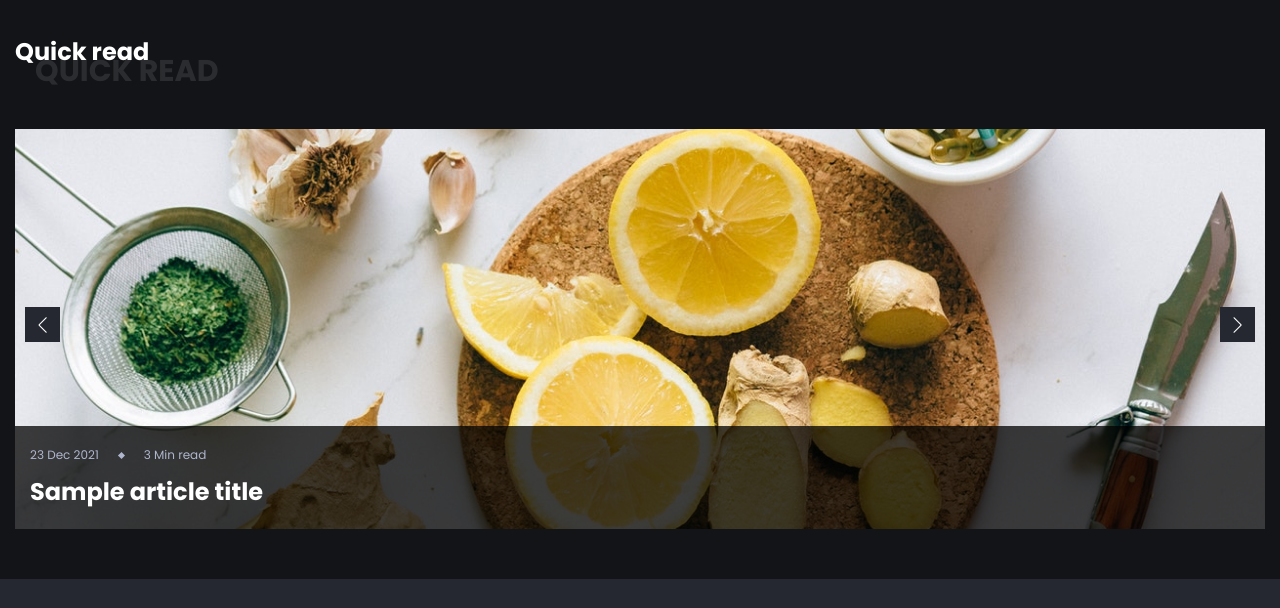
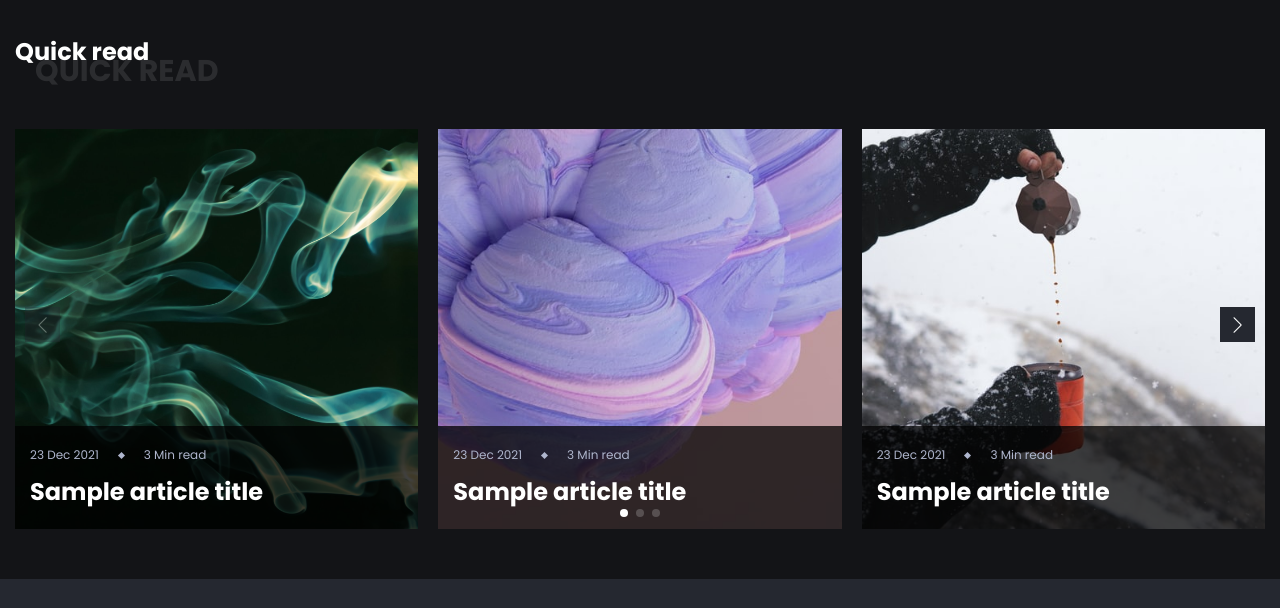
Before and after one commit to Noroff-FEU-Assignments/project-exam-1-RamtinMoshtagh, a plain HTML site: page index.html in a window 1280 px wide. Shown: the part 800-1408 px from the top of the page. Drawn offline with nearby package versions, Linux system fonts and the light colour scheme.

Commit message:
error and bugs
Implementing the swiper bundle from
"Copyright 2014-2023 Vladimir Kharlampidi"

```diff
--- a/index.html
+++ b/index.html
@@ -4,11 +4,12 @@
     <meta charset="UTF-8">
     <meta http-equiv="X-UA-Compatible" content="IE=edge">
     <meta name="viewport" content="width=device-width, initial-scale=1.0">
-    <title> Home</title>
+    <title>Newsly | Home</title>
     <link rel="icon" type="image/png" sizes="32x32" href="./assets/images/favicon.png">
     <link href="https://cdn.jsdelivr.net/npm/remixicon@2.5.0/fonts/remixicon.css" rel="stylesheet">
-    <link rel="stylesheet" href="css/swiper-bundle.css"/>
+    <link rel="stylesheet" href="css/swiper-bundle.min.css"/>
     <link rel="stylesheet" href="css/main.css">
+</head>
 </head>
 <body>
     <header class=" header" id="header">
@@ -93,7 +94,7 @@
                     </div>
                 </a>
                 <a href="./post.html" class="article featured-article featured-article-2">
-                    <img src="/resources/img/featured-1.jpg" alt="" class="article-image">
+                    <img src="/resources/img/featured-2.jpg" alt="" class="article-image">
                     <span class="article-category">Food</span>
                     <div class="article-data-container">
                         <div class="article-data">
@@ -124,7 +125,7 @@
                 <div class="swiper">
                     <div class="swiper-wrapper">
                         <a href="#" class="article swiper-slide">
-                            <img src="/resources/img/featured-3.jpg" alt="" class="article-image">
+                            <img src="/resources/img/quick_read_1.jpeg" alt="" class="article-image">
                             <div class="article-data-container">
                                 <div class="article-data">
                                     <span>23 Dec 2021</span>
@@ -135,7 +136,17 @@
                             </div>
                         </a>
                         <a href="#" class="article swiper-slide">
-                            <img src="/resources/img/featured-3.jpg" alt="" class="article-image">
+                            <img src="/resources/img/quick_read_2.jpeg" alt="" class="article-image">
+                            <div class="article-data-container">
+                                <div class="article-data">
+                                    <span>23 Dec 2021</span>
+                                    <span class="article-data-spacer"></span>
+                                    <span>3 Min read</span>
+                                </div>
+                                <h3 class="title article-title">Sample article title</h3>
+                            </div>
+                        <a href="#" class="article swiper-slide">
+                            <img src="/resources/img/quick_read_3.jpeg" alt="" class="article-image">
                             <div class="article-data-container">
                                 <div class="article-data">
                                     <span>23 Dec 2021</span>
@@ -146,7 +157,7 @@
                             </div>
                         </a>
                         <a href="#" class="article swiper-slide">
-                            <img src="/resources/img/featured-3.jpg" alt="" class="article-image">
+                            <img src="/resources/img/quick_read_4.jpeg" alt="" class="article-image">
                             <div class="article-data-container">
                                 <div class="article-data">
                                     <span>23 Dec 2021</span>
@@ -156,6 +167,18 @@
                                 <h3 class="title article-title">Sample article title</h3>
                             </div>
                         </a>
+                        <a href="#" class="article swiper-slide">
+                            <img src="/resources/img/quick_read_5.jpeg" alt="" class="article-image">
+                            <div class="article-data-container">
+                                <div class="article-data">
+                                    <span>23 Dec 2021</span>
+                                    <span class="article-data-spacer"></span>
+                                    <span>3 Min read</span>
+                                </div>
+                                <h3 class="title article-title">Sample article title</h3>
+                            </div>
+                        </a>
+
                     <div class="swiper-button-prev swiper-controls"></div>
                     <div class="swiper-button-next swiper-controls"></div>
                     <div class="swiper-pagination"></div>
@@ -208,6 +231,7 @@
             </div>
         </div>
     </footer>
-    <script src="./js/main.js"></script>
+    <script src="/js/swiper-bundle.min.js"></script>
+    <script src="/js/main.js"></script>
 </body>
 </html>
```
Also changed, not shown: css/swiper-bundle.css (deleted), css/swiper-bundle.min.css (added), js/swiper-bundle.min.js (added).
